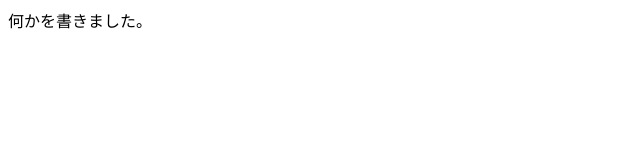
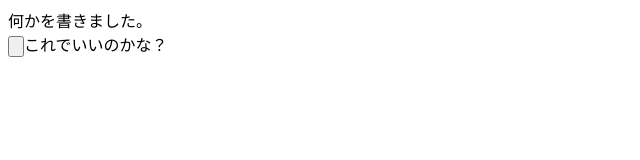
Before and after one commit to hikagon0601/git-test, a plain HTML site: page index.html in a window 1280 px wide. Shown: the whole page, without its empty margins (0-640 px from the left). Drawn offline with Linux system fonts and the light colour scheme.

Commit message:
I added button.

```diff
--- a/index.html
+++ b/index.html
@@ -7,5 +7,6 @@
 </head>
 <body>
     <main>何かを書きました。</main>
+    <input type="button">これでいいのかな？</input>
 </body>
 </html>
```
